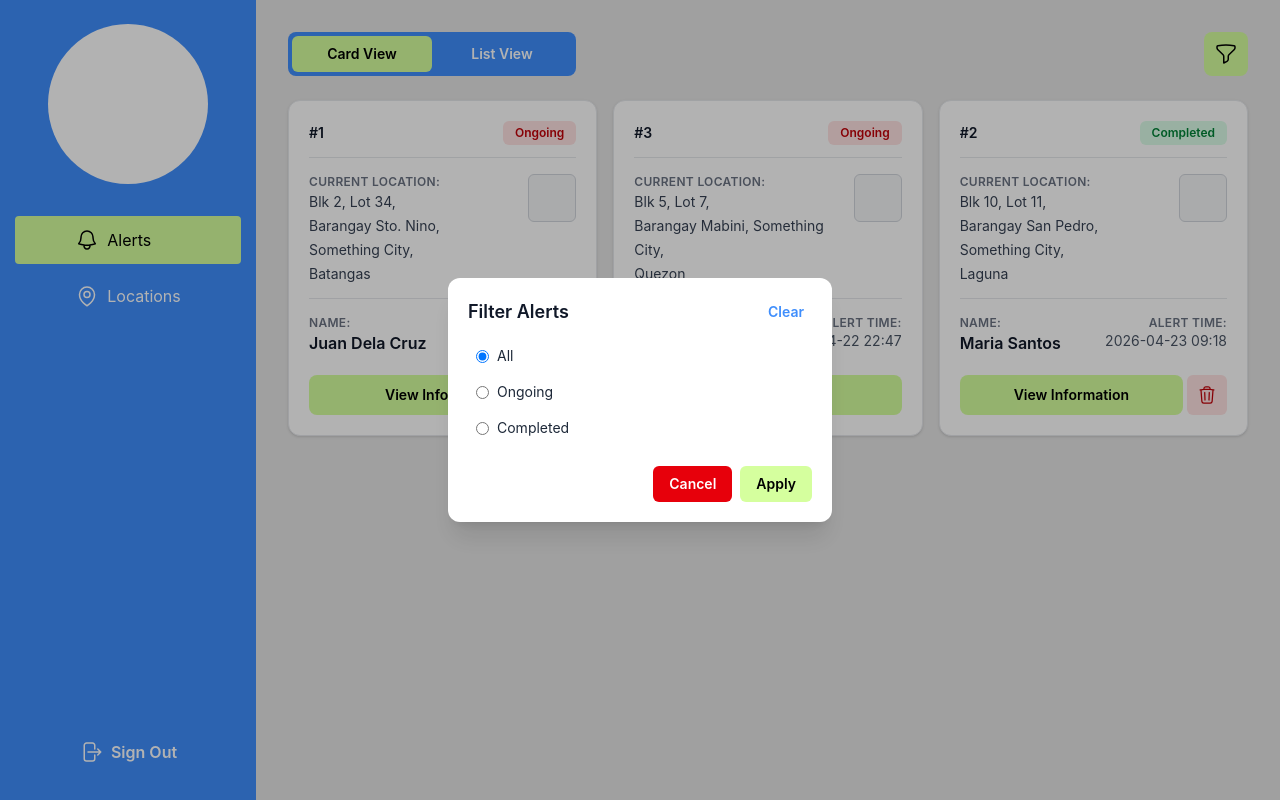
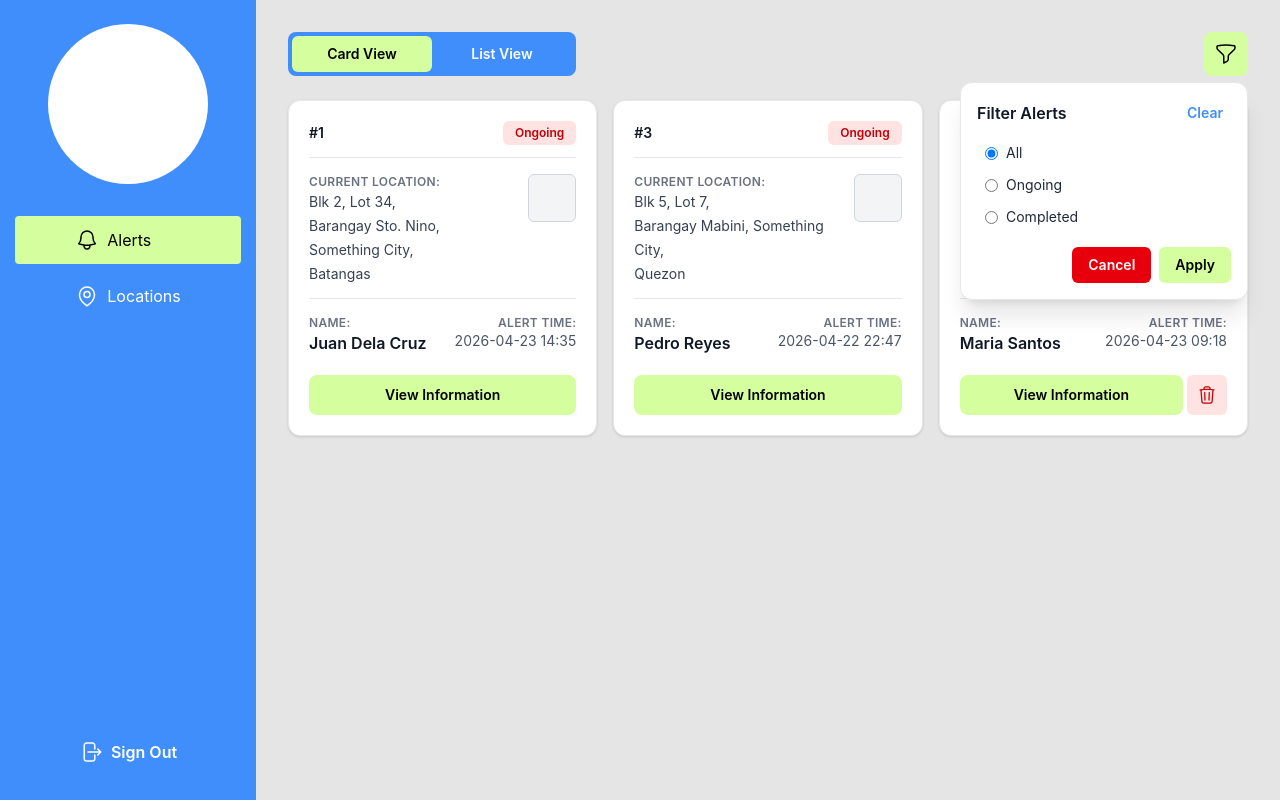
Before and after one commit to rcSabucido/receiver-wakealert, a React (Vite) app: page /alerts in a window 1280 px wide. Both pictures are taken after a click on the button 1226 px from the left and 54 px from the top of the page. Built offline with nearby package versions, Linux system fonts and the light colour scheme.

Commit message:
#3 Change filter action from a modal into a dropdown instead for intuitive UX

```diff
--- a/src/pages/AlertsPage.tsx
+++ b/src/pages/AlertsPage.tsx
@@ -54,7 +54,10 @@ export function AlertsPage() {
   const [isInfoModalOpen, setIsInfoModalOpen] = useState(false);
   const [appliedFilter, setAppliedFilter] = useState<StatusFilter>("all");
   const [draftFilter, setDraftFilter] = useState<StatusFilter>("all");
-  const [isFilterModalOpen, setIsFilterModalOpen] = useState(false);
+  const [filterPopoverPosition, setFilterPopoverPosition] = useState<{
+    top: number;
+    left: number;
+  } | null>(null);
   const [pendingDeleteAlertId, setPendingDeleteAlertId] = useState<number | null>(null);
   const [openOptionsMenu, setOpenOptionsMenu] = useState<{
     alertId: number;
@@ -118,9 +121,14 @@ export function AlertsPage() {
     setPendingDeleteAlertId(null);
   };
 
-  const openFilterModal = () => {
+  const openFilterPopover = (anchor: HTMLButtonElement) => {
+    const anchorRect = anchor.getBoundingClientRect();
+
     setDraftFilter(appliedFilter);
-    setIsFilterModalOpen(true);
+    setFilterPopoverPosition({
+      top: anchorRect.bottom + 6,
+      left: anchorRect.right,
+    });
   };
 
   const clearFilter = () => {
@@ -128,12 +136,12 @@ export function AlertsPage() {
   };
 
   const cancelFilter = () => {
-    setIsFilterModalOpen(false);
+    setFilterPopoverPosition(null);
   };
 
   const applyFilter = () => {
     setAppliedFilter(draftFilter);
-    setIsFilterModalOpen(false);
+    setFilterPopoverPosition(null);
   };
 
   const toggleSort = (field: SortField) => {
@@ -238,7 +246,7 @@ export function AlertsPage() {
         <ViewModeToggle value={viewMode} onChange={setViewMode} />
         <button
           type="button"
-          onClick={openFilterModal}
+          onClick={(event) => openFilterPopover(event.currentTarget)}
           aria-label="Open filter"
           className="flex h-11 w-11 cursor-pointer items-center justify-center rounded-lg bg-[#D5FF9E] text-black transition-colors hover:bg-[#BEEA7A]"
         >
@@ -495,11 +503,19 @@ export function AlertsPage() {
         userData={selectedAlert}
       />
 
-      {isFilterModalOpen && (
-        <div className="fixed inset-0 z-50 flex items-center justify-center bg-black/30 p-4">
-          <div className="w-full max-w-sm rounded-xl bg-white p-5 shadow-xl">
-            <div className="mb-4 flex items-center justify-between">
-              <h3 className="text-lg font-semibold text-gray-900">Filter Alerts</h3>
+      {filterPopoverPosition !== null && (
+        <>
+          <div
+            className="fixed inset-0 z-20"
+            onClick={cancelFilter}
+            aria-hidden="true"
+          />
+          <div
+            className="fixed z-40 w-72 -translate-x-full rounded-xl border border-gray-200 bg-white p-4 shadow-xl"
+            style={{ top: filterPopoverPosition.top, left: filterPopoverPosition.left }}
+          >
+            <div className="mb-3 flex items-center justify-between">
+              <h3 className="text-base font-semibold text-gray-900">Filter Alerts</h3>
               <button
                 type="button"
                 onClick={clearFilter}
@@ -509,7 +525,7 @@ export function AlertsPage() {
               </button>
             </div>
 
-            <div className="space-y-2">
+            <div className="space-y-1">
               <label className="flex cursor-pointer items-center gap-2 rounded-md px-2 py-1 hover:bg-gray-50">
                 <input
                   type="radio"
@@ -544,7 +560,7 @@ export function AlertsPage() {
               </label>
             </div>
 
-            <div className="mt-6 flex justify-end gap-2">
+            <div className="mt-4 flex justify-end gap-2">
               <button
                 type="button"
                 onClick={cancelFilter}
@@ -561,7 +577,7 @@ export function AlertsPage() {
               </button>
             </div>
           </div>
-        </div>
+        </>
       )}
 
       {pendingDeleteAlertId !== null && (
```
